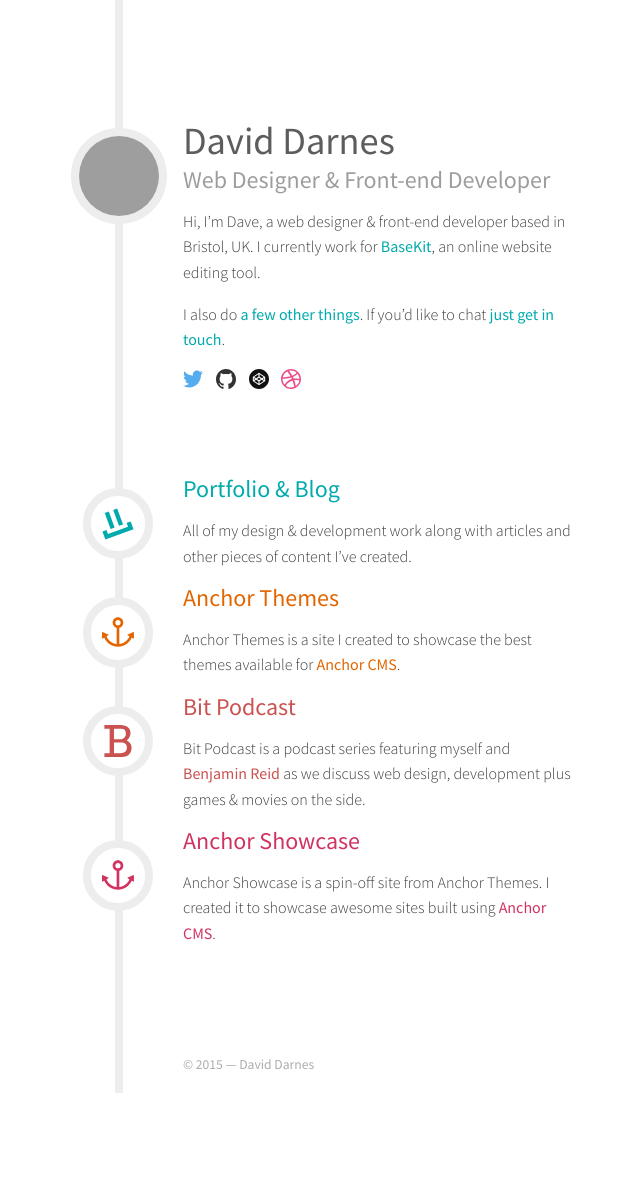
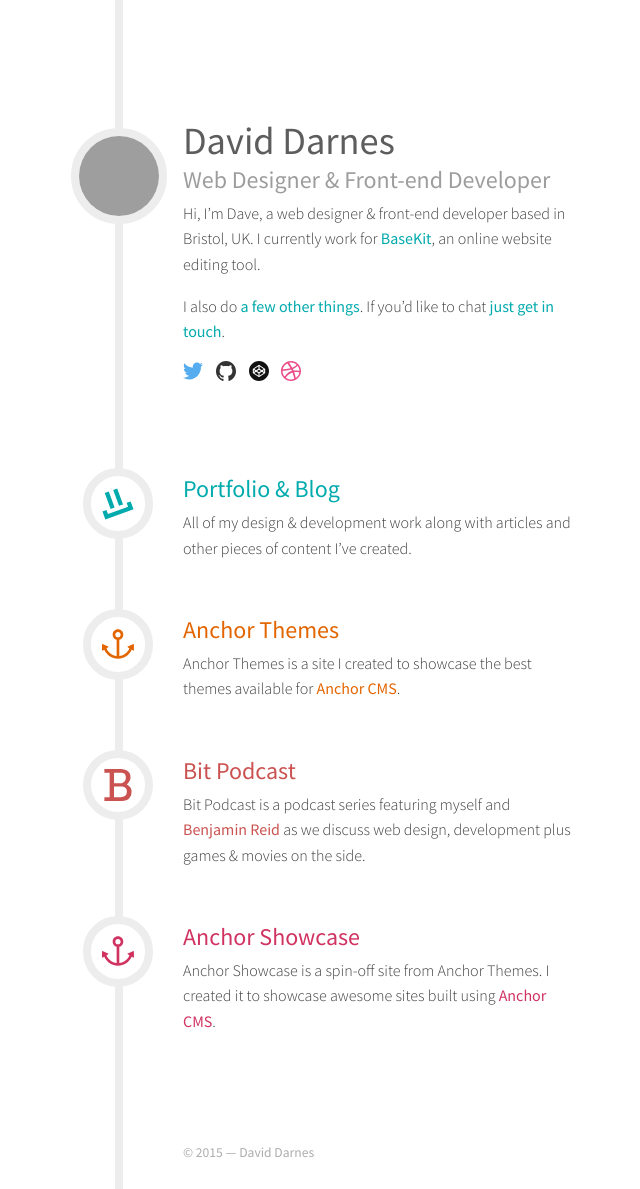
Before and after one commit to daviddarnes/darn.es, a Jekyll site: the page built from index.md, in a window 1280 px wide. Shown: the whole page, without its empty margins (319-959 px from the left). Built offline with Jekyll 4.4.1, drawn with Linux system fonts in a browser that asks for light colours; before the commit the page ends 1093 px from its top, so only the background shows below that; grey boxes are pictures that could not be loaded.

Commit message:
Spacing tweaks

```diff
--- a/css/styles.scss
+++ b/css/styles.scss
@@ -28,7 +28,7 @@
     width: 90%;
     max-width: 500px;
     margin: 0 auto;
-    padding: 8rem 0 1rem;
+    padding: 8rem 0 1.5rem;
     &:before {
         content: "";
         position: absolute;
@@ -59,6 +59,10 @@
     }
     &--footer {
         margin-top: 6.5rem;
+    }
+    &--site {
+        margin-bottom: 3rem;
+        padding-top: .5rem;
     }
 }
 
@@ -123,7 +127,7 @@
         overflow: hidden;
     }
     &--site {
-        margin: .75rem;
+        margin: 0 .75rem .75rem
     }
 }
 
@@ -137,10 +141,8 @@
 }
 
 h1, h2, a {
+    margin-top: 0;
     font-weight: 400;
-    &, p {
-        margin-top: 0;
-    }
 }
 
 h1 {
@@ -160,7 +162,7 @@
 }
 
 p {
-
+    margin-top: 0;
 }
 
 a {
```
